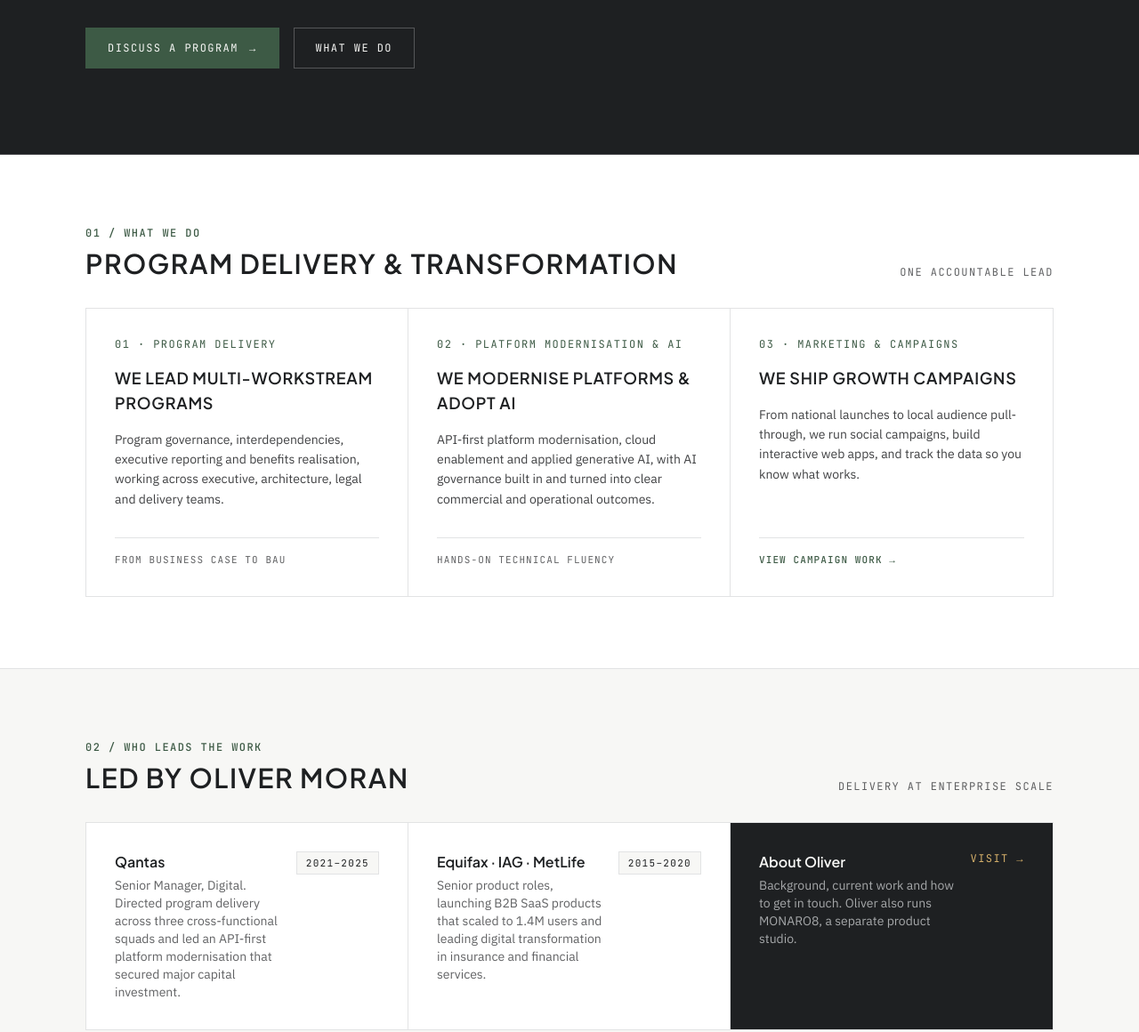
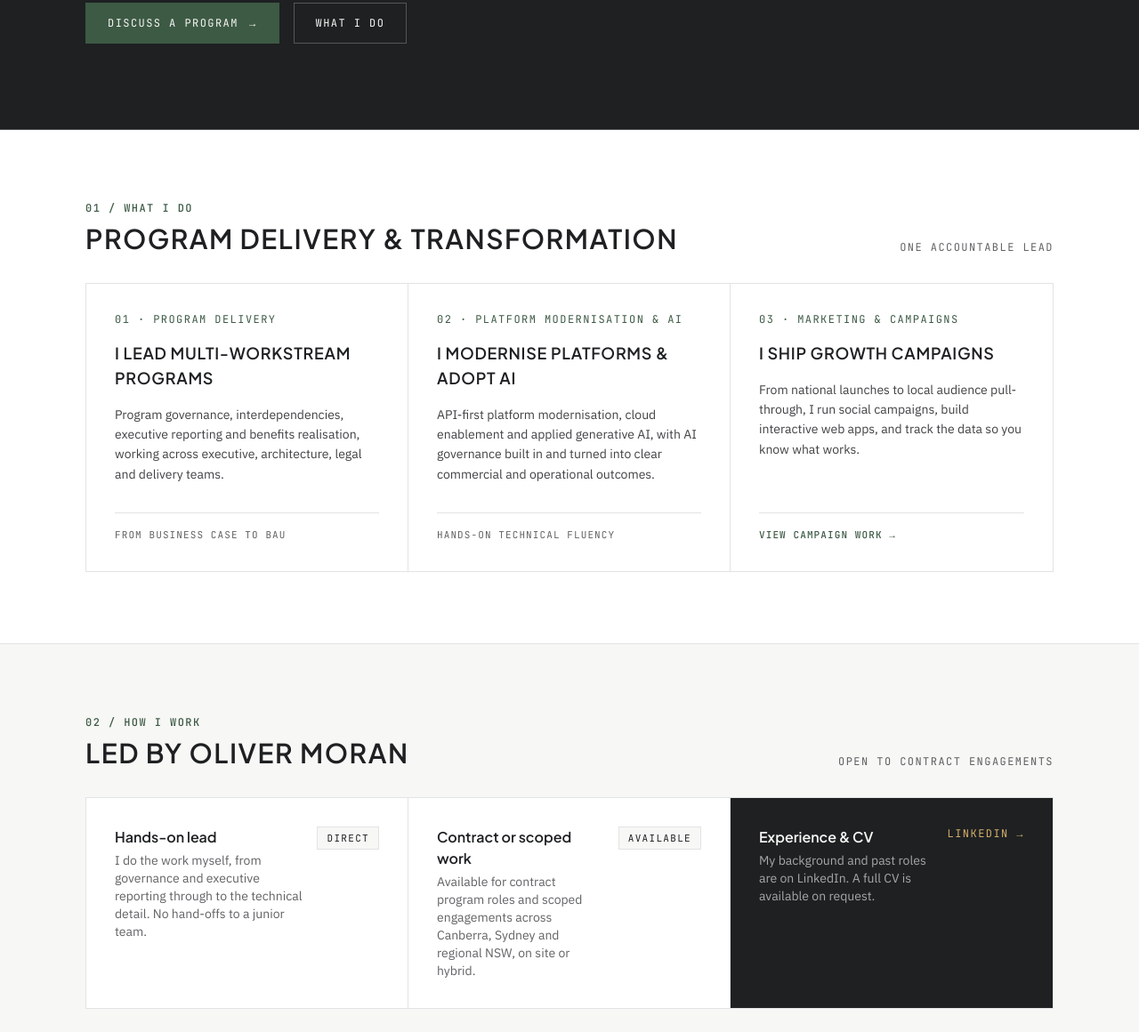
Before and after one commit to mindbuilt/OpenCounty, a website: page index.html in a window 1280 px wide. Shown: the part 539-1699 px from the top of the page at 89% size. Drawn offline with Linux system fonts and the light colour scheme.

Commit message:
Write in first person and make the homepage forward-looking
Change "we" to "I" on both pages, soften the Campaigns page track
record claim, and replace the past-roles cards with how Oliver works,
availability and a link to LinkedIn for experience.

Co-Authored-By: Claude Opus 5.5 <noreply@anthropic.com>

```diff
--- a/index.html
+++ b/index.html
@@ -96,7 +96,7 @@
           </h1>
 
           <p class="text-base sm:text-lg text-concrete leading-[1.6] max-w-2xl font-normal">
-            Open County is the independent digital practice of Oliver Moran, former Senior Manager, Digital at Qantas. We lead digital programs, platform modernisation and AI adoption for enterprise and public-sector organisations across Canberra, Sydney and regional NSW, and run growth campaigns for consumer brands.
+            Open County is my independent digital practice. I'm Oliver Moran, and I lead digital programs, platform modernisation and AI adoption for enterprise and public-sector organisations across Canberra, Sydney and regional NSW, and run growth campaigns for consumer brands.
           </p>
 
           <div class="pt-3 flex flex-wrap items-center gap-4">
@@ -105,7 +105,7 @@
               <span aria-hidden="true">→</span>
             </a>
             <a href="#capabilities" class="inline-flex items-center gap-3 px-6 py-3.5 bg-transparent text-offwhite font-mono text-xs uppercase tracking-[0.12em] border border-concrete/40 hover:border-ochre hover:text-ochre transition-all">
-              <span>What We Do</span>
+              <span>What I Do</span>
             </a>
           </div>
         </div>
@@ -134,7 +134,7 @@
         <div class="flex flex-col sm:flex-row sm:items-end justify-between pb-8 border-b border-hairline gap-4">
           <div>
             <div class="font-mono text-xs uppercase tracking-[0.12em] text-eucalyptus font-medium mb-2">
-              01 / WHAT WE DO
+              01 / WHAT I DO
             </div>
             <h2 class="font-display font-semibold text-2xl sm:text-3xl uppercase tracking-[0.05em] text-charcoal">
               Program Delivery &amp; Transformation
@@ -153,7 +153,7 @@
                 01 · PROGRAM DELIVERY
               </div>
               <h3 class="font-display font-semibold text-lg uppercase tracking-[0.04em] text-charcoal">
-                We lead multi-workstream programs
+                I lead multi-workstream programs
               </h3>
               <p class="text-sm text-charcoal/85 leading-[1.6]">
                 Program governance, interdependencies, executive reporting and benefits realisation, working across executive, architecture, legal and delivery teams.
@@ -170,7 +170,7 @@
                 02 · PLATFORM MODERNISATION &amp; AI
               </div>
               <h3 class="font-display font-semibold text-lg uppercase tracking-[0.04em] text-charcoal">
-                We modernise platforms &amp; adopt AI
+                I modernise platforms &amp; adopt AI
               </h3>
               <p class="text-sm text-charcoal/85 leading-[1.6]">
                 API-first platform modernisation, cloud enablement and applied generative AI, with AI governance built in and turned into clear commercial and operational outcomes.
@@ -187,10 +187,10 @@
                 03 · MARKETING &amp; CAMPAIGNS
               </div>
               <h3 class="font-display font-semibold text-lg uppercase tracking-[0.04em] text-charcoal">
-                We ship growth campaigns
+                I ship growth campaigns
               </h3>
               <p class="text-sm text-charcoal/85 leading-[1.6]">
-                From national launches to local audience pull-through, we run social campaigns, build interactive web apps, and track the data so you know what works.
+                From national launches to local audience pull-through, I run social campaigns, build interactive web apps, and track the data so you know what works.
               </p>
             </div>
             <div class="mt-8 pt-4 border-t border-hairline font-mono text-[11px] uppercase tracking-[0.1em] text-eucalyptus font-medium">
@@ -210,14 +210,14 @@
         <div class="pb-8 border-b border-hairline flex flex-col sm:flex-row sm:items-end justify-between gap-4">
           <div>
             <div class="font-mono text-xs uppercase tracking-[0.12em] text-eucalyptus font-medium mb-2">
-              02 / WHO LEADS THE WORK
+              02 / HOW I WORK
             </div>
             <h2 class="font-display font-semibold text-2xl sm:text-3xl uppercase tracking-[0.05em] text-charcoal">
               Led by Oliver Moran
             </h2>
           </div>
           <div class="font-mono text-xs uppercase tracking-[0.12em] text-charcoal/70">
-            DELIVERY AT ENTERPRISE SCALE
+            OPEN TO CONTRACT ENGAGEMENTS
           </div>
         </div>
 
@@ -225,31 +225,31 @@
 
           <div class="p-6 sm:p-8 border-b md:border-b-0 md:border-r border-hairline flex items-start justify-between gap-4">
             <div>
-              <div class="font-display font-semibold text-base text-charcoal">Qantas</div>
-              <div class="text-sm text-charcoal/70 mt-1">Senior Manager, Digital. Directed program delivery across three cross-functional squads and led an API-first platform modernisation that secured major capital investment.</div>
+              <div class="font-display font-semibold text-base text-charcoal">Hands-on lead</div>
+              <div class="text-sm text-charcoal/70 mt-1">I do the work myself, from governance and executive reporting through to the technical detail. No hand-offs to a junior team.</div>
             </div>
             <span class="font-mono text-[11px] uppercase tracking-[0.12em] px-2.5 py-1 bg-offwhite border border-hairline text-charcoal shrink-0">
-              2021–2025
+              DIRECT
             </span>
           </div>
 
           <div class="p-6 sm:p-8 border-b md:border-b-0 md:border-r border-hairline flex items-start justify-between gap-4">
             <div>
-              <div class="font-display font-semibold text-base text-charcoal">Equifax · IAG · MetLife</div>
-              <div class="text-sm text-charcoal/70 mt-1">Senior product roles, launching B2B SaaS products that scaled to 1.4M users and leading digital transformation in insurance and financial services.</div>
+              <div class="font-display font-semibold text-base text-charcoal">Contract or scoped work</div>
+              <div class="text-sm text-charcoal/70 mt-1">Available for contract program roles and scoped engagements across Canberra, Sydney and regional NSW, on site or hybrid.</div>
             </div>
             <span class="font-mono text-[11px] uppercase tracking-[0.12em] px-2.5 py-1 bg-offwhite border border-hairline text-charcoal shrink-0">
-              2015–2020
+              AVAILABLE
             </span>
           </div>
 
-          <a href="https://olivermoran.com.au/" class="p-6 sm:p-8 bg-charcoal text-offwhite flex items-start justify-between gap-4 hover:bg-eucalyptus transition-colors group">
+          <a href="https://www.linkedin.com/in/oliver-j-moran/" class="p-6 sm:p-8 bg-charcoal text-offwhite flex items-start justify-between gap-4 hover:bg-eucalyptus transition-colors group">
             <div>
-              <div class="font-display font-semibold text-base text-offwhite">About Oliver</div>
-              <div class="text-sm text-concrete group-hover:text-offwhite/95 mt-1">Background, current work and how to get in touch. Oliver also runs MONARO8, a separate product studio.</div>
+              <div class="font-display font-semibold text-base text-offwhite">Experience &amp; CV</div>
+              <div class="text-sm text-concrete group-hover:text-offwhite/95 mt-1">My background and past roles are on LinkedIn. A full CV is available on request.</div>
             </div>
             <span class="font-mono text-xs uppercase tracking-[0.12em] text-ochre group-hover:text-offwhite shrink-0">
-              VISIT →
+              LINKEDIN →
             </span>
           </a>
 
```
Also changed, not shown: growth.html (+16 -16 lines).
